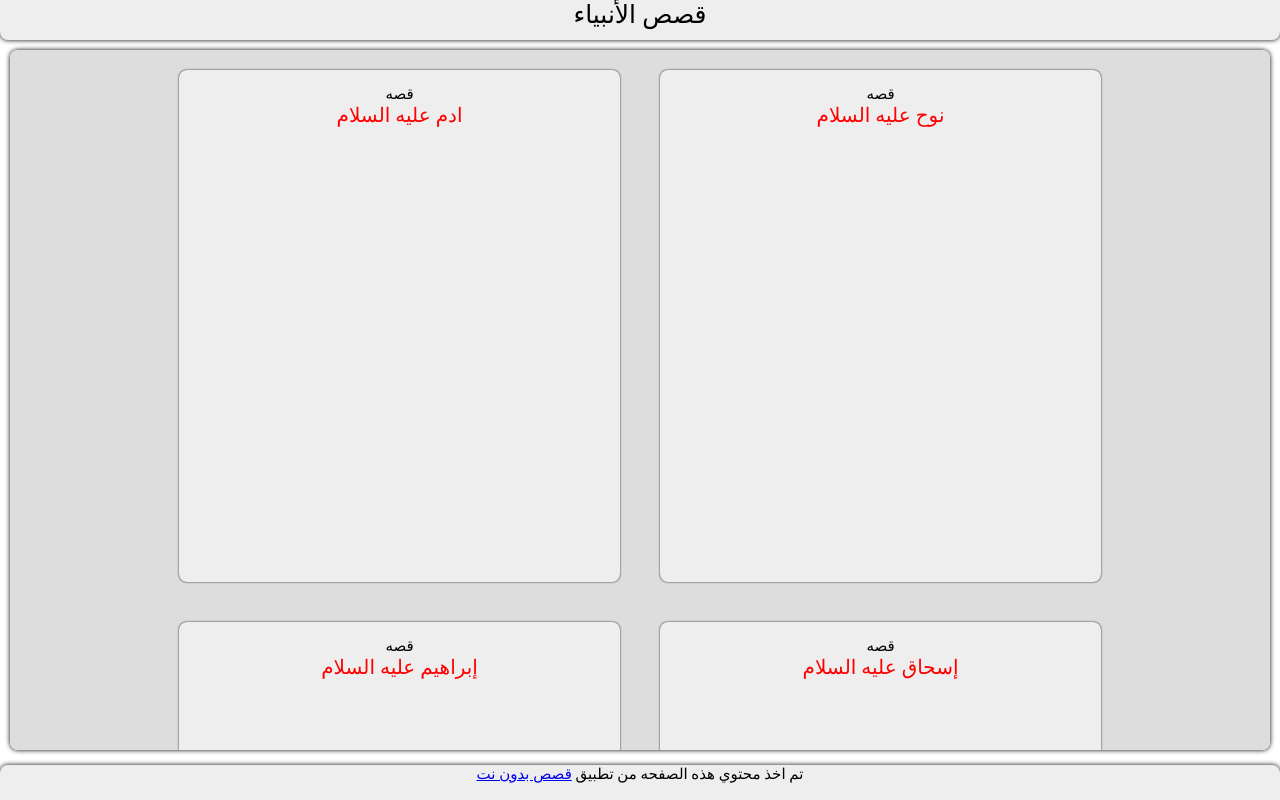
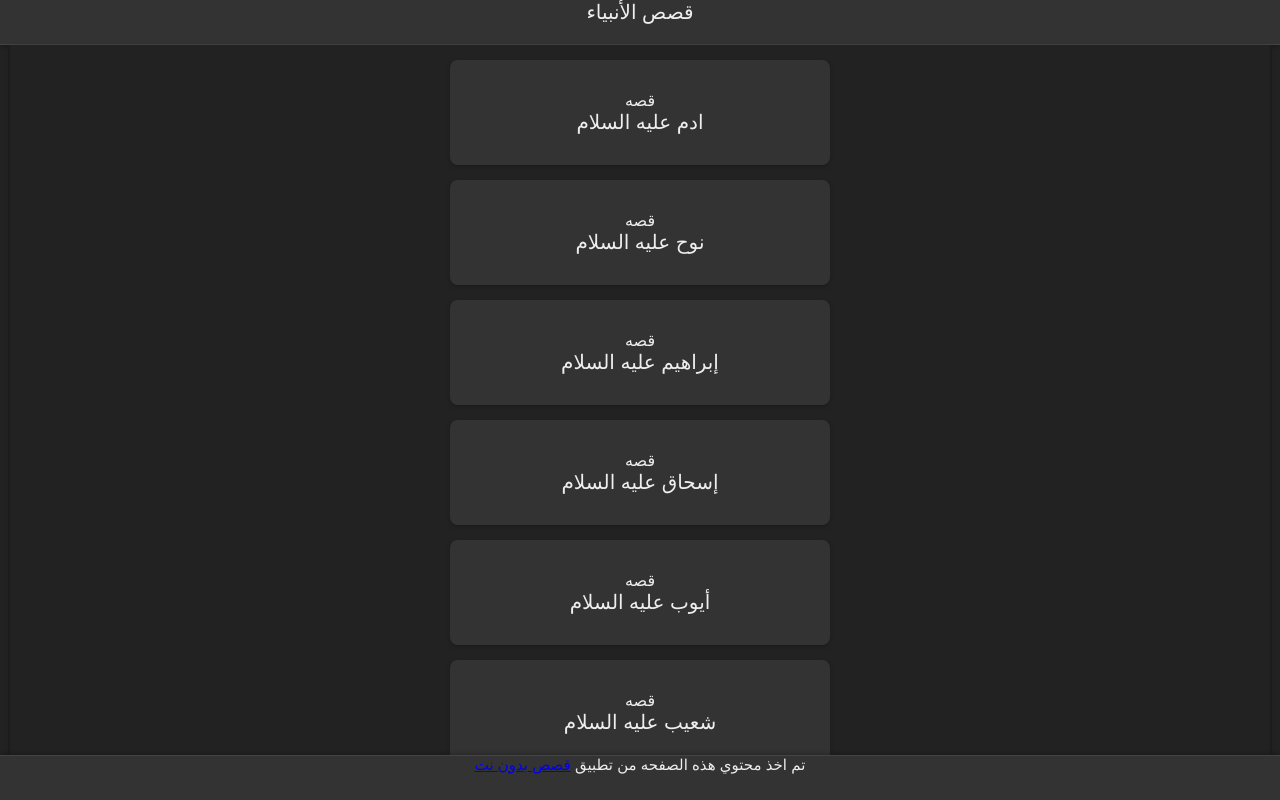
Before and after one commit to Yussefgafer/-, a plain HTML site: page h.html in a window 1280 px wide. Drawn offline with Linux system fonts and the light colour scheme.

Commit message:
Update style.css

```diff
--- a/style.css
+++ b/style.css
@@ -1,9 +1,15 @@
 * {
   transition: 0.35s;
+  scroll-behavior: smooth;
 }
+
+
 body {
   font-size: 15pt;
   display: block;
+  background-color: #222;
+  color: #eee;
+  font-family: 'Helvetica Neue', sans-serif;
 }
 
 nav {
@@ -12,39 +18,38 @@ nav {
   left: 0;
   margin: 0;
   padding: 0;
-  background-color: #eee;
+  background-color: #333;
   width: 100%;
-  height: 40px;
-  font-size: 25px;
+  height: 44px;
+  font-size: 20px;
   text-align: center;
-  text-justify: center;
-  border-radius: 0 0 8px 8px;
-  box-shadow: 0 0 5px #000;
+  border-bottom: 1px solid #444;
+  box-shadow: 0 2px 4px rgba(0, 0, 0, 0.2);
   display: block;
 }
 
-nav .back{
-  color: blue;
+
+nav .back {
+  color: #eee;
   display: none;
-  position: fixed;
-  top: 5px;
-  left: 5px;
-  height: 30px;
-  background-color: #ddd;
+  position: absolute;
+  top: 10px;
+  left: 15px;
+  height: 24px;
+  background-color: transparent;
   border: none;
-  border-radius: 8px;
-  box-shadow: 0 0 3px #000;
+  border-radius: 4px;
+  box-shadow: none;
 }
 
 .body {
-  background-color: #ddd;
+  background-color: #222;
   position: absolute;
-  top: 50px;
+  top: 45px;
   left: 10px;
   right: 10px;
-  bottom: 50px;
-  border-radius: 8px;
-  box-shadow: 0 0 5px #000;
+  bottom: 45px;
+  box-shadow: 0 2px 4px rgba(0, 0, 0, 0.5);
   overflow-y: auto;
   align-items: center;
   text-align: center;
@@ -52,23 +57,23 @@ nav .back{
 }
 
 .card {
-  background-color: #eee;
-  width: 35%;
-  height: 40vw;
-  margin: 20px;
-  display: inline-block;
+  background-color: #333;
+  width: 80%;
+  max-width: 350px;
+  height: auto;
+  margin: 15px auto;
+  display: block;
   border-radius: 8px;
-  box-shadow: 0 0 2px #000;
+  box-shadow: 0 2px 4px rgba(0, 0, 0, 0.2);
   overflow: hidden;
-  justify-content: center;
-  text-justify: center;
-  justify-items: center;
-  font-size: 15px;
+  padding: 15px;
+  font-size: 16px;
+  color: #eee;
 }
 
 .card:hover {
-  background-color: #ddd;
-  box-shadow: 0 0 5px #000;
+  background-color: #222;
+  box-shadow: 0 4px 8px rgba(0, 0, 0, 0.3);
   scale: 1.1;
 }
 
@@ -78,22 +83,25 @@ footer {
   left: 0;
   margin: 0;
   padding: 0;
-  background-color: #eee;
+  background-color: #333;
   width: 100%;
-  height: 35px;
+  height: 44px;
   font-size: 15px;
   text-align: center;
-  text-justify: center;
-  border-radius: 8px 8px 0 0;
-  box-shadow: 0 0 5px #000;
+  border-top: 1px solid #444;
+  box-shadow: 0 -2px 4px rgba(0, 0, 0, 0.2);
+  display: block;
+  color: #eee;
+}
+
+div a {
+  text-decoration: none;
+  color: #eee;
   display: block;
 }
-div a {
-  text-decoration: none;
-  display: block;
-}
+
 p span {
-  color: red;
+  color: #eee;
   font-size: 20px;
   display: block;
 }
```
